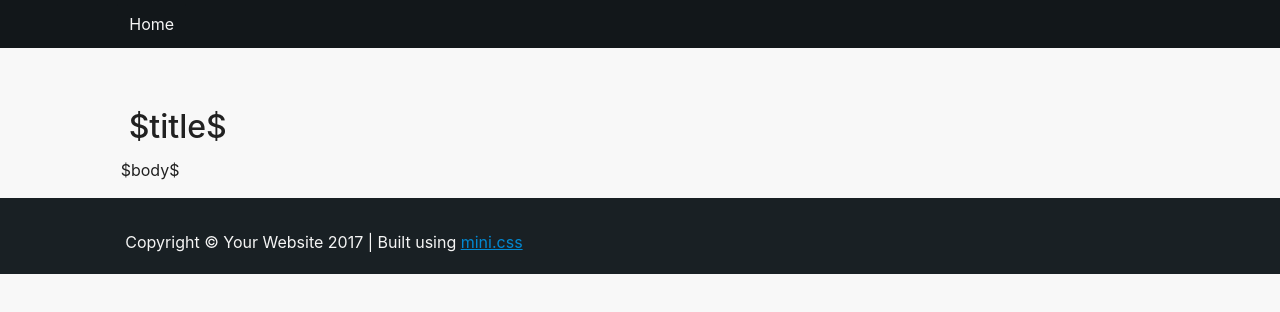
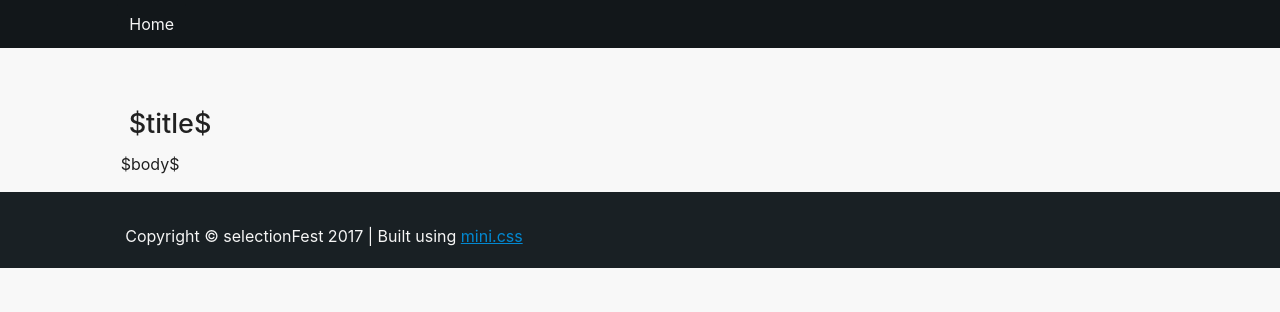
Before and after one commit to patrl/selectionfest, a plain HTML site: page templates/default.html in a window 1280 px wide. Drawn offline with Linux system fonts and the light colour scheme.

Commit message:
more cleanup

```diff
--- a/templates/default.html
+++ b/templates/default.html
@@ -4,7 +4,7 @@
         <meta charset="utf-8">
         <meta http-equiv="x-ua-compatible" content="ie=edge">
         <meta name="viewport" content="width=device-width, initial-scale=1">
-        <title>My Hakyll Blog - $title$</title>
+        <title>selectionFest2017</title>
         <link rel="stylesheet" href="/css/mini-default.css" />
     </head>
     <body>
@@ -19,14 +19,14 @@
     <div class="row cols-sm-12 cols-md-10">
         <div class="col-md-offset-1">
             <br />
-            <h1>$title$</h1>
+            <h2>$title$</h2>
             $body$
         </div>
     </div>
 </div>
 <footer class="sticky">
     <div class="col-sm col-md-10 col-md-offset-1">
-        <p>Copyright &copy; Your Website 2017 | Built using <a href="https://chalarangelo.github.io/mini.css/">mini.css</a>
+        <p>Copyright &copy; selectionFest 2017 | Built using <a href="https://chalarangelo.github.io/mini.css/">mini.css</a>
         </p>
     </div>
 </footer>
```
Also changed, not shown: index.html (+1 -1 lines).
